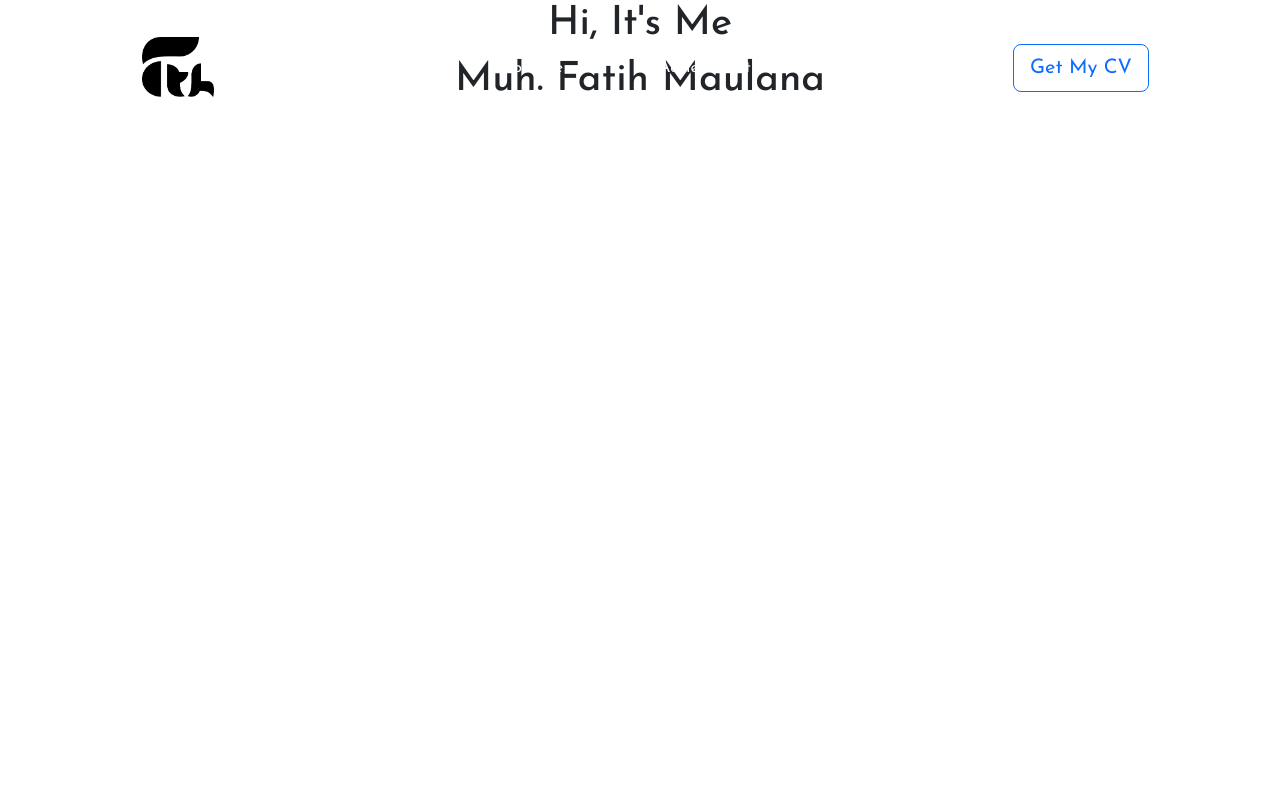
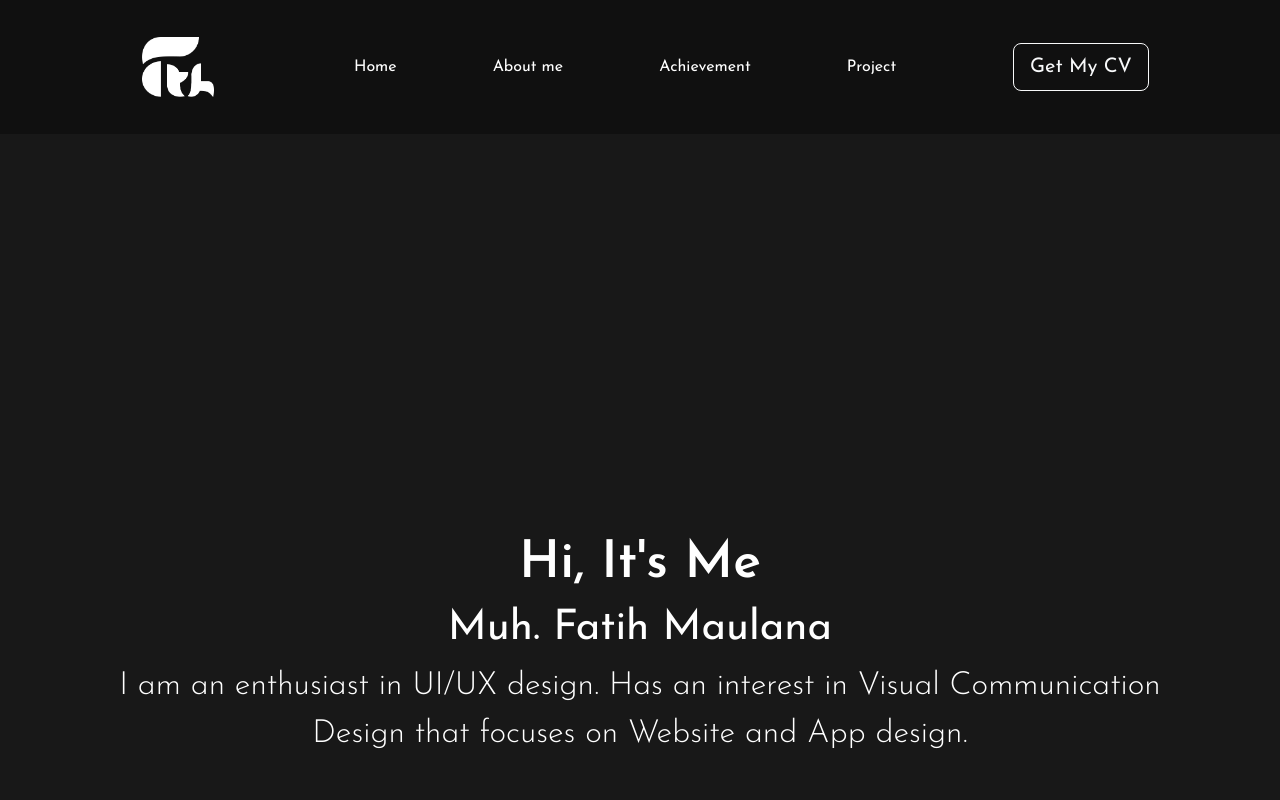
Before and after one commit to NoBody313/NoBody313.github.io, a website: page index.html in a window 1280 px wide. Shown: the top 800 px of the page. Drawn offline with Linux system fonts and the light colour scheme.

Commit message:
show about me sec.

```diff
--- a/index.html
+++ b/index.html
@@ -10,38 +10,59 @@
 </head>
 
 <body id="page-top">
-    <nav class="navbar navbar-nav navbar-expand-lg navbar-color fixed-top bgnavv=" id="mainNav">
+    <nav class="navbar navbar-nav navbar-expand-lg navbar-color bg-nav-col" id="mainNav">
         <div class="container text-center px-4 px-lg-5">
             <div class="row row-cols-3 w-100">
                 <a href="#page-top" class="navbar-brand m-4 justify-content-center w-auto">
-                    <img src="imgLogo/logo black.png" alt="bootstrap" width="72" height="alt">
+                    <img src="/content/imgLogo/logo white.png" alt="logo" width="72" height="alt">
                 </a>
 
                 <div class="nav navbar-collapse justify-content-center w-50 font-monospace">
                     <ul class="navbar-nav ms-auto text-justify justify-content-center text-white w-100">
-                        <li type="button" class="w-auto nav-item p-5">Home</li>
-                        <li type="button" class="w-auto nav-item p-5">About me</li>
-                        <li type="button" class="w-auto nav-item  p-5">Achievement</li>
-                        <li type="button" class="w-auto nav-item p-5">Project</li>
+                        <li type="button" class="nav-button w-auto nav-item nav-p">Home</li>
+                        <li type="button" class="nav-button w-auto nav-item nav-p">About me</li>
+                        <li type="button" class="nav-button w-auto nav-item  nav-p">Achievement</li>
+                        <li type="button" class="nav-button w-auto nav-item nav-p">Project</li>
                     </ul>
                 </div>
 
                 <div class="navbar navbar-nav btn justify-content-center w-auto">
-                    <button type="button" class="btn btn-outline-primary btn-lg ">Get My CV</button>
+                    <button type="button" class="btn btn-outline-light btn-lg ">Get My CV</button>
                 </div>
             </div>
         </div>
     </nav>
 
-    <header class="main-head">
-        <div class="container px-4 px-lg-5 d-flex h-100 align-items-center justify-content-center">
-            <div class="d-flex justify-content-center">
-                <div class="text-center">
-                    <h1 class="mx-auto my-0"> Hi, It's Me</h1>
-                    <h1 class="mx-auto mt-2 mb-5">Muh. Fatih Maulana</h1>
-                </div>
+    <!-- Home -->
+    <div id="home">
+        <section class="hero-1 bg-body-col d-flex align-items-center justify-content-center">
+            <div class="text-center text-white text-center">
+                <h1 class="text fs-52 fw-semibold">Hi, It's Me</h1>
+                <h2 class="text fs-42 fw-normal">Muh. Fatih Maulana</h2>
+                <p class="fs-32 fw-light">I am an enthusiast in UI/UX design. Has an interest in Visual Communication
+                    <br>
+                    Design that focuses on Website and App design.</p>
             </div>
-        </div>
-    </header>
+        </section>
+    </div>
+
+    <div id="about" class="hero-2 bg-body-col d-lg-flex w-auto p-5">
+        <section class="align-items-center justify-content-center ">
+            <div class="img-profile img-center ">
+                <img src="content/photo/Foto Portfolio 2.png" alt="photo" width="442" height="502"
+                    class="rounded-4 mx-auto d-block">
+            </div>
+        </section>
+
+        <section class="content-text ds-flex">
+            <div class="text text-black text-start p-5">
+                <h2 class="fs-32 text-white">About Me</h2>
+                <p class="fs-26 fw-light text-white">Hi, My name is Fatih Maulana. I am an enthusiast in UI/UX design.
+                    Has an interest in Visual
+                    Communication Design that focuses on Website and App design.</p>
+            </div>
+        </section>
+    </div>
 </body>
+
 </html>
--- a/scss/main.scss
+++ b/scss/main.scss
@@ -3,6 +3,69 @@
 @import url('https://fonts.googleapis.com/css2?family=Josefin+Sans:wght@300;400;500;600;700&display=swap');
 
 // Font
-*{
+* {
     font-family: 'Josefin Sans', sans-serif;
 }
+
+// Navigation
+.nav-p {
+    padding: 16px 32px;
+    border-radius: 8px;
+    margin: 16px;
+    transition: 0.3s ease-in-out;
+}
+
+.nav-button:hover {
+    text-decoration: solid;
+    color: black;
+    background-color: white;
+}
+
+// Background
+.bg-nav-col {
+    background-color: #101010;
+}
+
+.bg-body-col {
+    background-color: #181818;
+}
+
+.hero-1 {
+    height: 1040px !important;
+}
+
+.hero-2 {
+    height: 660px !important;
+}
+
+// Font Size
+.fs-52 {
+    font-size: 52px !important;
+}
+
+.fs-42 {
+    font-size: 42px !important;
+}
+
+.fs-32 {
+    font-size: 32px !important;
+}
+
+.fs-26 {
+    font-size: 26px !important;
+    line-height: 48px !important;
+}
+
+// Image
+.img-center {
+   align-items: center;
+   display: flex !important;
+   height: 100%;
+}
+
+// Position
+.ds-flex {
+    align-items: center;
+    display: flex !important;
+    height: 100%;
+}
```
Also changed, not shown: content/imgLogo/logo black.png (renamed from imgLogo/logo black.png), content/imgLogo/logo white.png (added), scss/main.css, 2 other files.
